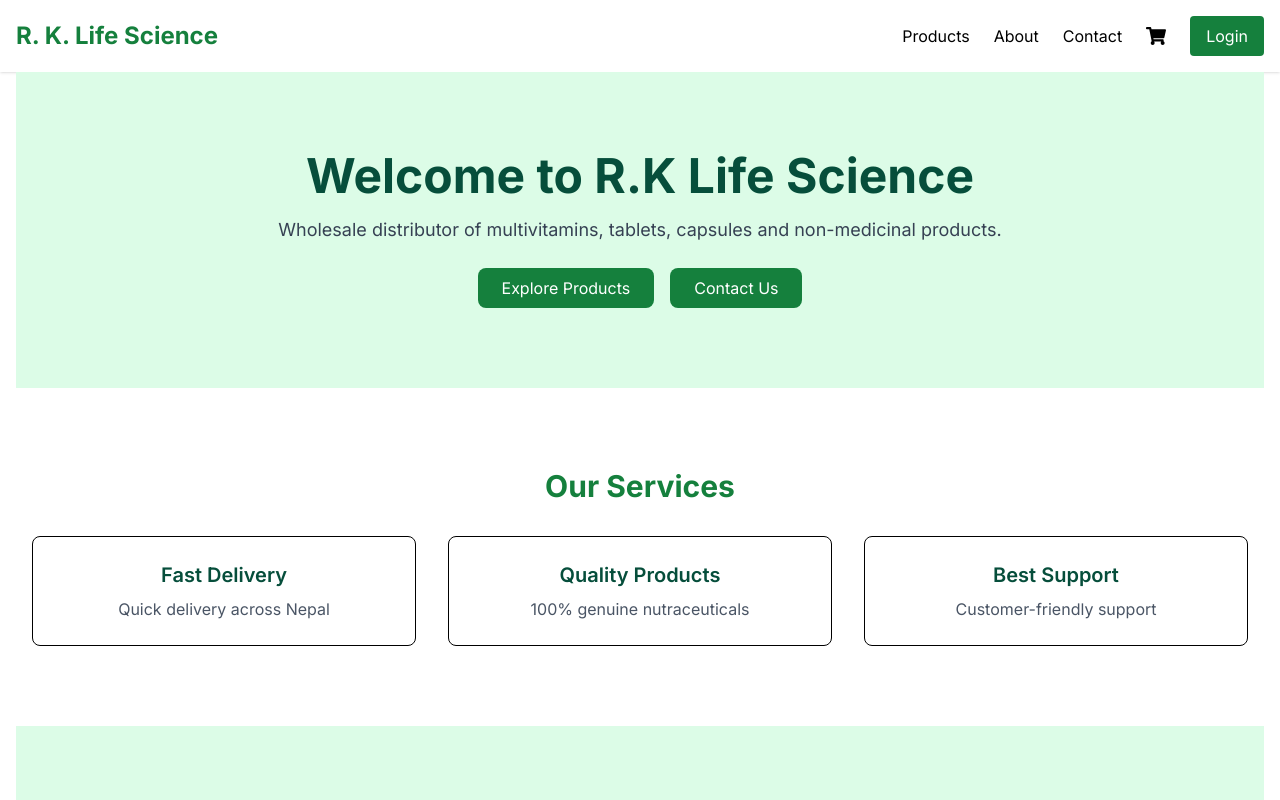
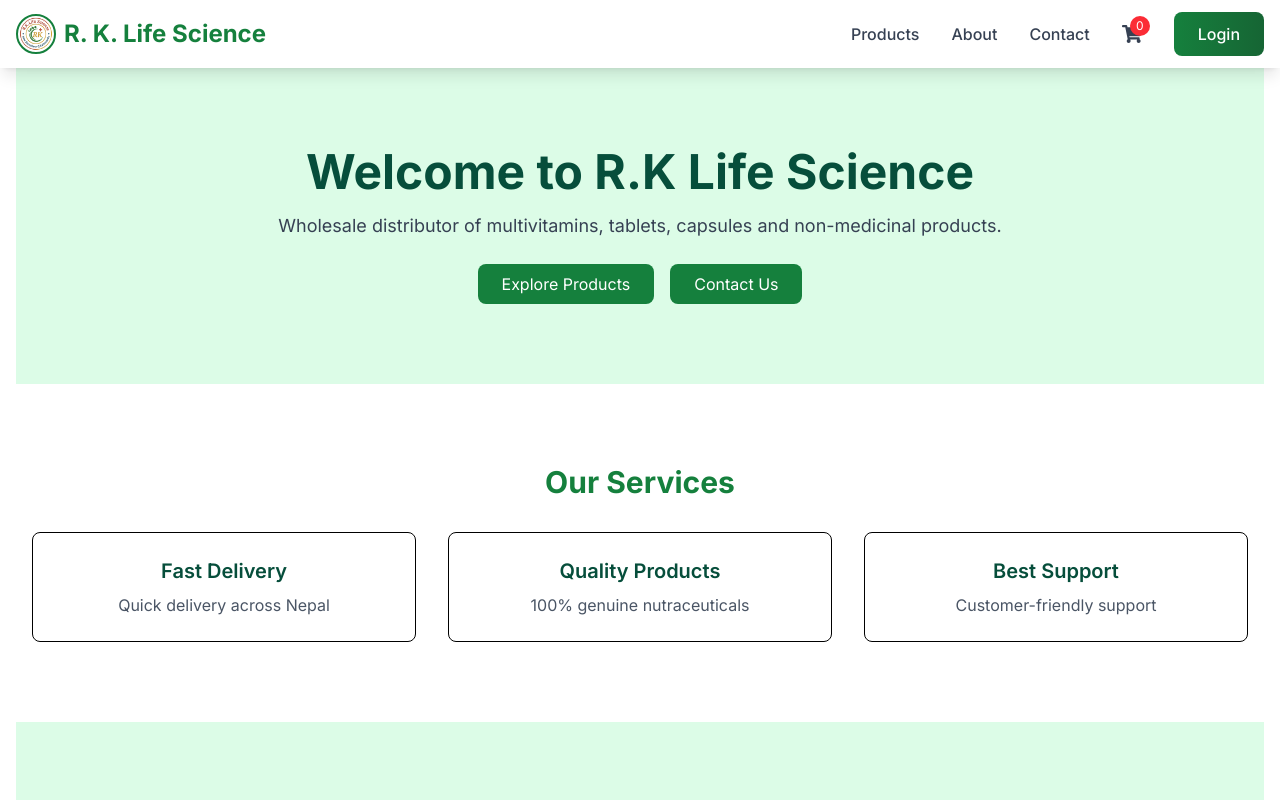
Before and after one commit to sahiltechpreneur/rk-life-science, a Next.js app in the folder client/: page / in a window 1280 px wide. Shown: the top 800 px of the page. Built offline with nearby package versions, Linux system fonts and the light colour scheme.

Commit message:
style: enhance gui

```diff
--- a/client/components/user/Navbar.tsx
+++ b/client/components/user/Navbar.tsx
@@ -1,53 +1,103 @@
 "use client"
 
 import Link from "next/link"
-import { useContext, useState } from "react"
-import { FaShoppingCart } from "react-icons/fa"
+import Image from "next/image"
+import { useContext, useState, useEffect, useRef } from "react"
+import { FaShoppingCart, FaUser, FaBars, FaTimes } from "react-icons/fa"
 import Container from "@/components/ui/Container"
 import { AuthContext } from "@/context/AuthContext"
 
 export default function Navbar() {
   const [menuOpen, setMenuOpen] = useState(false)
   const { logout, user } = useContext(AuthContext)
+  const menuRef = useRef(null)
+
+  // Auto close menu when clicking outside
+  useEffect(() => {
+    const handleClickOutside = (event) => {
+      if (menuRef.current && !menuRef.current.contains(event.target)) {
+        setMenuOpen(false)
+      }
+    }
+
+    document.addEventListener("mousedown", handleClickOutside)
+    return () => {
+      document.removeEventListener("mousedown", handleClickOutside)
+    }
+  }, [])
+
+  // Auto close menu when window is resized to desktop view
+  useEffect(() => {
+    const handleResize = () => {
+      if (window.innerWidth >= 768) { // md breakpoint
+        setMenuOpen(false)
+      }
+    }
+
+    window.addEventListener("resize", handleResize)
+    return () => {
+      window.removeEventListener("resize", handleResize)
+    }
+  }, [])
 
   return (
-    <nav className="bg-white shadow">
+    <nav className="bg-white shadow-lg sticky top-0 z-50">
       <Container>
-        <div className="flex items-center justify-between py-4">
-          {/* Logo */}
-          <Link href="/" className="text-2xl font-bold text-primary">
+        <div className="flex items-center justify-between py-3">
+          {/* Logo with Image */}
+          <Link href="/" className="flex items-center gap-2 group">
+            <div className="relative w-10 h-10 overflow-hidden rounded-full border-2 border-primary group-hover:border-secondary transition-colors">
+              <Image
+                src="/images/logo.png" // Make sure to add your logo image in public/images/
+                alt="R. K. Life Science Logo"
+                fill
+                className="object-cover"
+                priority
+              />
+            </div>
+            <span className="text-2xl font-bold text-primary group-hover:text-secondary transition-colors">
               R. K. Life Science
+            </span>
           </Link>
 
           {/* Desktop Links */}
-          <div className="hidden md:flex items-center gap-6">
-            <Link href="/product" className="hover:text-primary">
+          <div className="hidden md:flex items-center gap-8">
+            <Link href="/product" className="text-gray-700 hover:text-primary font-medium transition-colors relative group">
               Products
+              <span className="absolute bottom-0 left-0 w-0 h-0.5 bg-primary transition-all group-hover:w-full"></span>
             </Link>
-            <Link href="/about" className="hover:text-primary">
+            <Link href="/about" className="text-gray-700 hover:text-primary font-medium transition-colors relative group">
               About
+              <span className="absolute bottom-0 left-0 w-0 h-0.5 bg-primary transition-all group-hover:w-full"></span>
             </Link>
-            <Link href="/contact" className="hover:text-primary">
+            <Link href="/contact" className="text-gray-700 hover:text-primary font-medium transition-colors relative group">
               Contact
+              <span className="absolute bottom-0 left-0 w-0 h-0.5 bg-primary transition-all group-hover:w-full"></span>
             </Link>
 
-            {/* Cart */}
-            <Link href="/cart" className="text-xl">
+            {/* Cart with badge */}
+            <Link href="/cart" className="text-xl text-gray-700 hover:text-primary transition-colors relative">
               <FaShoppingCart />
+              <span className="absolute -top-2 -right-2 bg-red-500 text-white text-xs rounded-full w-5 h-5 flex items-center justify-center">
+                0
+              </span>
             </Link>
 
-            {/* Auth Section: Shows Logout if user exists, otherwise shows Login */}
+            {/* Auth Section */}
             {user ? (
+              <div className="flex items-center gap-3">
+                <span className="text-sm text-gray-600 hidden lg:inline">Hi, {user.name || 'User'}</span>
                 <button
                   onClick={logout}
-                className="bg-red-600 text-white px-4 py-2 rounded hover:bg-red-700 transition"
+                  className="bg-red-50 text-red-600 px-4 py-2 rounded-lg hover:bg-red-600 hover:text-white transition-all duration-300 font-medium border border-red-200 hover:border-transparent shadow-sm hover:shadow-md"
                 >
                   Logout
                 </button>
+              </div>
             ) : (
               <Link
                 href="/auth/login"
-                className="bg-primary text-white px-4 py-2 rounded hover:bg-secondary transition"
+                className="bg-gradient-to-r from-primary to-secondary text-white px-6 py-2.5 rounded-lg hover:shadow-lg transform hover:-translate-y-0.5 transition-all duration-300 font-medium"
               >
                 Login
               </Link>
@@ -56,30 +106,73 @@
 
           {/* Mobile Menu Button */}
           <button
-            className="md:hidden text-2xl"
+            className="md:hidden text-2xl text-gray-700 hover:text-primary transition-colors p-2"
             onClick={() => setMenuOpen(!menuOpen)}
+            aria-label="Toggle menu"
           >
-            ☰
+            {menuOpen ? <FaTimes /> : <FaBars />}
           </button>
         </div>
 
         {/* Mobile Menu */}
         {menuOpen && (
-          <div className="md:hidden flex flex-col gap-4 pb-4 border-t pt-4">
-            <Link href="/product" onClick={() => setMenuOpen(false)}>Products</Link>
-            <Link href="/about" onClick={() => setMenuOpen(false)}>About</Link>
-            <Link href="/contact" onClick={() => setMenuOpen(false)}>Contact</Link>
-            <Link href="/cart" onClick={() => setMenuOpen(false)}>Cart</Link>
+          <div
+            ref={menuRef}
+            className="md:hidden flex flex-col gap-3 pb-5 border-t border-gray-100 pt-4 animate-slideDown"
+          >
+            <Link
+              href="/product"
+              onClick={() => setMenuOpen(false)}
+              className="text-gray-700 hover:text-primary hover:bg-gray-50 px-4 py-2.5 rounded-lg transition-all font-medium"
+            >
+              Products
+            </Link>
+            <Link
+              href="/about"
+              onClick={() => setMenuOpen(false)}
+              className="text-gray-700 hover:text-primary hover:bg-gray-50 px-4 py-2.5 rounded-lg transition-all font-medium"
+            >
+              About
+            </Link>
+            <Link
+              href="/contact"
+              onClick={() => setMenuOpen(false)}
+              className="text-gray-700 hover:text-primary hover:bg-gray-50 px-4 py-2.5 rounded-lg transition-all font-medium"
+            >
+              Contact
+            </Link>
+            <Link
+              href="/cart"
+              onClick={() => setMenuOpen(false)}
+              className="text-gray-700 hover:text-primary hover:bg-gray-50 px-4 py-2.5 rounded-lg transition-all font-medium flex items-center gap-2"
+            >
+              <FaShoppingCart />
+              Cart
+              <span className="bg-red-500 text-white text-xs rounded-full w-5 h-5 flex items-center justify-center ml-auto">
+                0
+              </span>
+            </Link>
 
             {user ? (
+              <>
+                <div className="px-4 py-2 text-sm text-gray-600 border-t border-gray-100 pt-3 mt-2">
+                  Signed in as <span className="font-semibold text-primary">{user.name || 'User'}</span>
+                </div>
                 <button
                   onClick={() => { logout(); setMenuOpen(false); }}
-                className="text-left text-red-600 font-bold"
+                  className="text-left text-red-600 hover:text-red-700 hover:bg-red-50 px-4 py-2.5 rounded-lg transition-all font-medium border border-red-100 mx-4 mb-2"
                 >
                   Logout
                 </button>
+              </>
             ) : (
-              <Link href="/auth/login" onClick={() => setMenuOpen(false)}>Login</Link>
+              <Link
+                href="/auth/login"
+                onClick={() => setMenuOpen(false)}
+                className="bg-primary text-white hover:bg-secondary px-4 py-2.5 rounded-lg transition-all font-medium text-center mx-4 shadow-md"
+              >
+                Login
+              </Link>
             )}
           </div>
         )}
```
Also changed, not shown: client/public/images/logo.png (added), 1 other file (tests, documents, lock files or other folders). Lines whose indentation alone changed are shown as unchanged.
